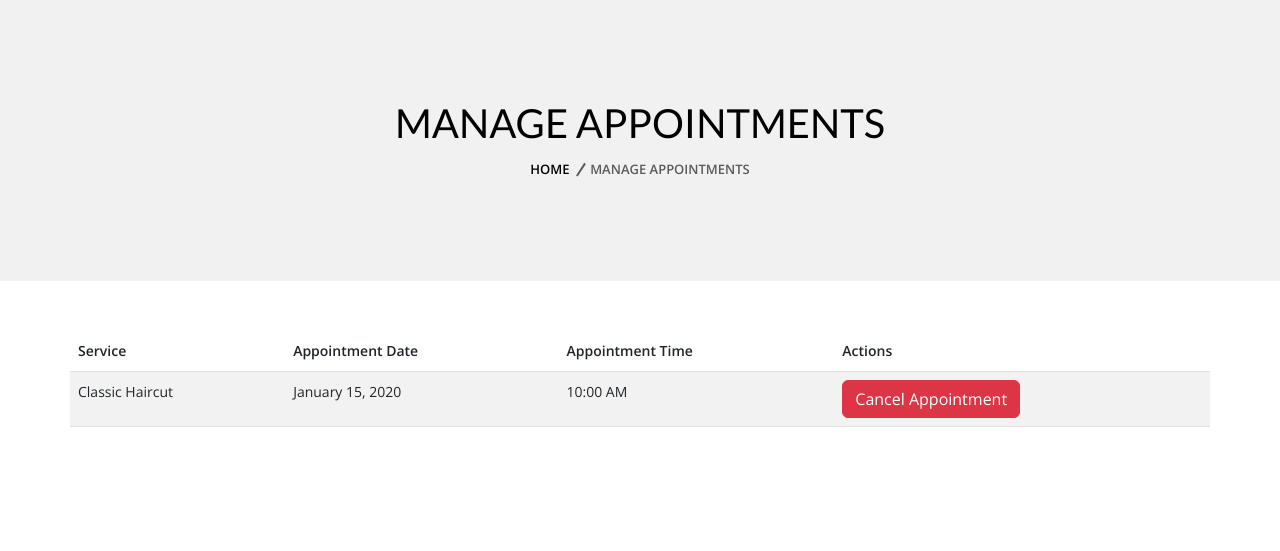
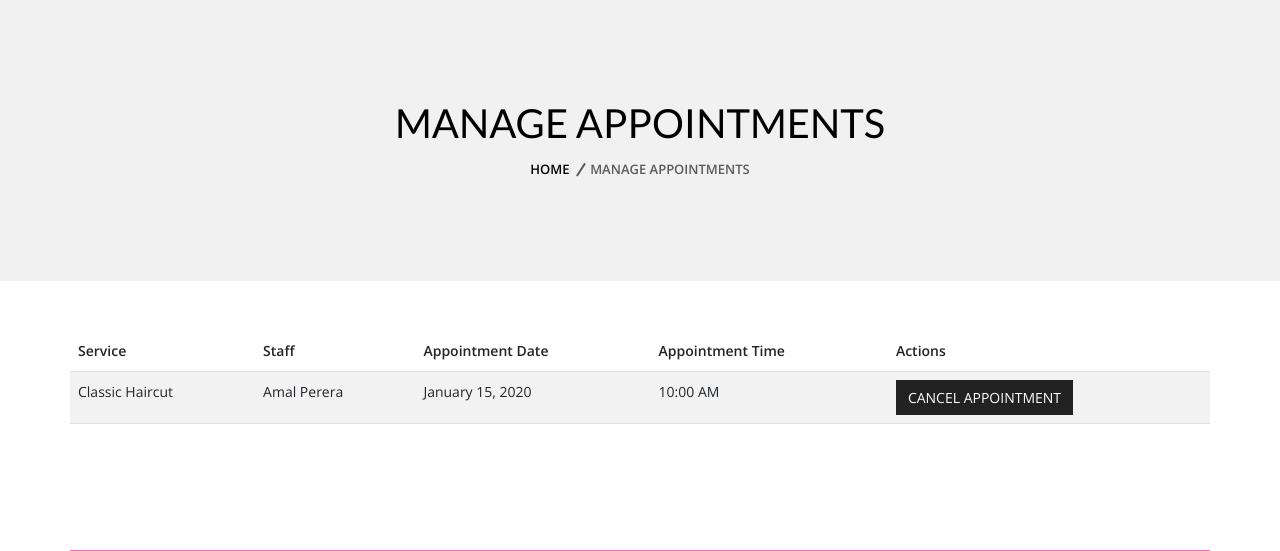
Before and after one commit to hirunaofficial/salon-management-system, a PHP site: page /manage_appointments.php in a window 1280 px wide. Shown: the part 313-864 px from the top of the page. Run offline with PHP 8.4, Linux system fonts and the light colour scheme; the visitor is signed in with stand-in values (Sample User, id 1); data comes from the database, SQL or seed files in the repository; tables that the repository leaves empty hold one stand-in row (values such as "Sample post").

Commit message:
Fetch user's appointments including staff details
- Updated SQL query to fetch staff information alongside appointments.
- Display staff member information in the Manage Appointments table.
- Applied necessary adjustments to reflect changes in the front-end view.

```diff
--- a/manage_appointments.php
+++ b/manage_appointments.php
@@ -26,11 +26,13 @@ if (isset($_GET['cancel_appointment'])) {
     $message = 'Appointment successfully canceled.';
 }
 
-// Fetch user's appointments from the database
+// Fetch user's appointments from the database, including staff information
 $stmt = $pdo->prepare("
-    SELECT a.appointment_id, a.appointment_date, a.appointment_time, s.name AS service_name
+    SELECT a.appointment_id, a.appointment_date, a.appointment_time, s.name AS service_name,
+           CONCAT(st.first_name, ' ', st.last_name) AS staff_name
     FROM appointments a
     JOIN services s ON a.service_id = s.service_id
+    LEFT JOIN staff st ON a.staff_id = st.staff_id
     WHERE a.user_id = :user_id
     ORDER BY a.appointment_date DESC, a.appointment_time DESC
 ");
@@ -71,6 +73,7 @@ $appointments = $stmt->fetchAll(PDO::FETCH_ASSOC);
                             <thead>
                                 <tr>
                                     <th>Service</th>
+                                    <th>Staff</th>
                                     <th>Appointment Date</th>
                                     <th>Appointment Time</th>
                                     <th>Actions</th>
@@ -80,21 +83,22 @@ $appointments = $stmt->fetchAll(PDO::FETCH_ASSOC);
                                 <?php foreach ($appointments as $appointment): ?>
                                     <tr>
                                         <td><?= $appointment['service_name'] ?></td>
+                                        <td><?= $appointment['staff_name'] ?? 'N/A' ?></td> <!-- Staff info, or 'N/A' if null -->
                                         <td><?= date('F d, Y', strtotime($appointment['appointment_date'])) ?></td>
                                         <td><?= date('h:i A', strtotime($appointment['appointment_time'])) ?></td>
                                         <td>
                                             <a href="?cancel_appointment=<?= $appointment['appointment_id'] ?>"
-                                               class="btn btn-danger"
                                                onclick="return confirm('Are you sure you want to cancel this appointment?')">
-                                               Cancel Appointment
+                                               <button class="btn btn-primary ce5" type="submit" name="update_info">Cancel Appointment</button>
                                             </a>
+
                                         </td>
                                     </tr>
                                 <?php endforeach; ?>
                             </tbody>
                         </table>
                     <?php else: ?>
-                        <center><p>You have no upcoming appointments.</p></center>
+                        <p style="text-align: center; font-size: 16px; color: #555; padding: 20px;">You have no upcoming appointments.</p>
                     <?php endif; ?>
                 </div>
             </div>
```
